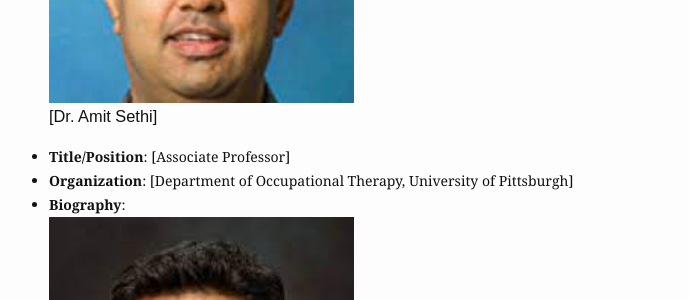
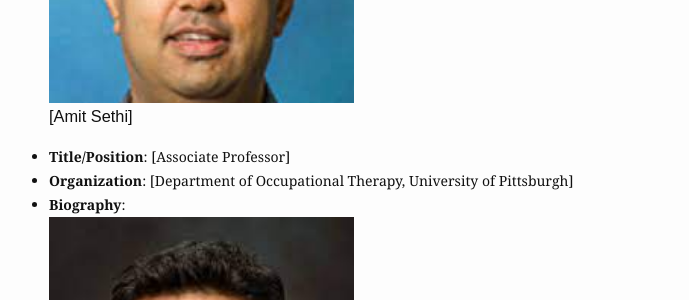
Before and after one commit to tharuniitk/tharuniitk.github.io, a Jekyll site: the page built from workshops.md, in a window 1280 px wide and 900 px high, scrolled down 2693 px. Shown: the part 153-453 px from the top of the window, without its empty margins (301-990 px from the left). Built offline with Jekyll 4.4.1, drawn with Linux system fonts in a browser that asks for light colours.

```diff
--- a/workshops.md
+++ b/workshops.md
@@ -41,7 +41,7 @@ signal processing, speech signal processing, brain-computer interface, machine l
 - **Organization**: [Director, IIT Mandi]
 - **Biography**:[Prof Laxmidhar Behera is currently working as the Director, IIT Mandi on deputation from IIT Kanpur. He served as TCS affiliate faculty during 2021-22. During his 27 years of research and teaching career, Prof Laxmidhar Behera has contributed significantly to areas such as Intelligent Systems and Control, Vision based Robotics, Warehouse automation, Brain-Computer-Interface and Drone Technology. His work has a unique blend of theory and experiments. He has established industrial collaboration with TCS, Renault Nissan, and ADNOC, Abu Dhabi, BEL Bangalore while making significant technological development in the areas such robotics-based ware-house automation, vision and drone guided driver assistance system, and drone guided pipeline inspection systems. His team secured 3rd position in the Amazon Robotics Challenge 2017 among top 16 teams across the globe and 4th position in the stow-cum-pick event. He has supervised 24 PhD students to completion and currently supervises 14 PhD students. Besides, he has supervised more than 70 masters’ dissertations. He has published three graduate level text books, 110 peer reviewed journal papers, 208 papers in conference proceedings and 17 book chapters.]\
 ![Alt text](assets/img/amit.jpeg)
-### [Dr. Amit Sethi]
+### [Amit Sethi]
 - **Title/Position**: [Associate Professor]
 - **Organization**: [Department of Occupational Therapy, University of Pittsburgh]
 - **Biography**:\
```
